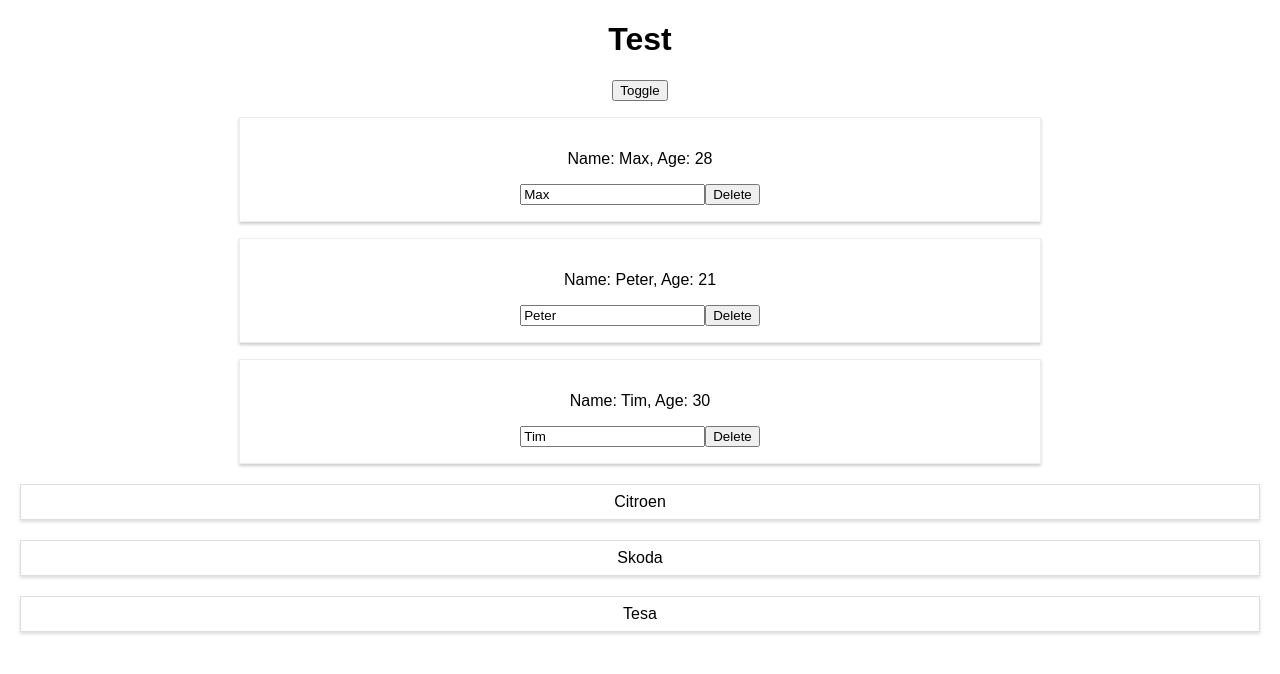
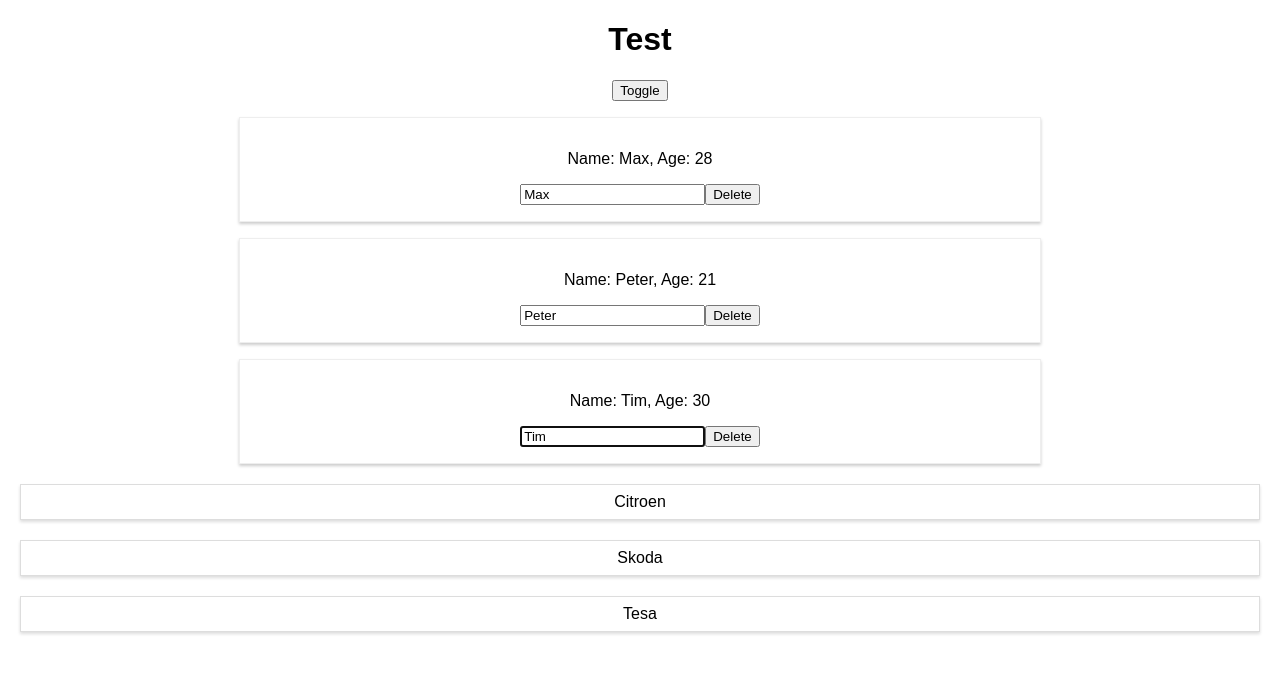
Before and after one commit to JakubKubista/react-the-complete-guide, a React (Create React App) app: page / in a window 1280 px wide. Shown: the top 674 px of the page. Built offline with nearby package versions, Linux system fonts and the light colour scheme.

Commit message:
Add refs to focus last element

```diff
--- a/src/components/person/person.js
+++ b/src/components/person/person.js
@@ -1,4 +1,4 @@
-import React from 'react';
+import React, { useEffect } from 'react';
 import PropTypes from 'prop-types';
 
 import Aux from '../../hoc/Aux'
@@ -6,12 +6,21 @@ import withClassArguments from '../../hoc/WithClassArguments';
 
 import './person.css';
 
-const person = props => {
+const Person = props => {
+  let inputEl = null;
+  useEffect(() => {
+    inputEl.focus();
+  }, [inputEl]);
+
   return (
     <Aux>
       <p> Name: {props.name}, Age: {props.age}</p>
       <p> {props.children} </p>
-      <input type="text" onChange={props.change} value={props.name} />
+      <input
+        type="text"
+        ref={(el) => { inputEl = el }}
+        onChange={props.change}
+        value={props.name} />
       <button onClick={props.click} >Delete</button>
     </Aux>
   );
@@ -19,11 +28,11 @@ const person = props => {
 
 // Works for class components as well.
 // Lower case of name propTypes.
-person.propTypes = {
+Person.propTypes = {
   name: PropTypes.string,
   age: PropTypes.number,
   change: PropTypes.func,
   click: PropTypes.func
 }
 
-export default withClassArguments(person, "Person");
+export default withClassArguments(Person, "Person");
```
